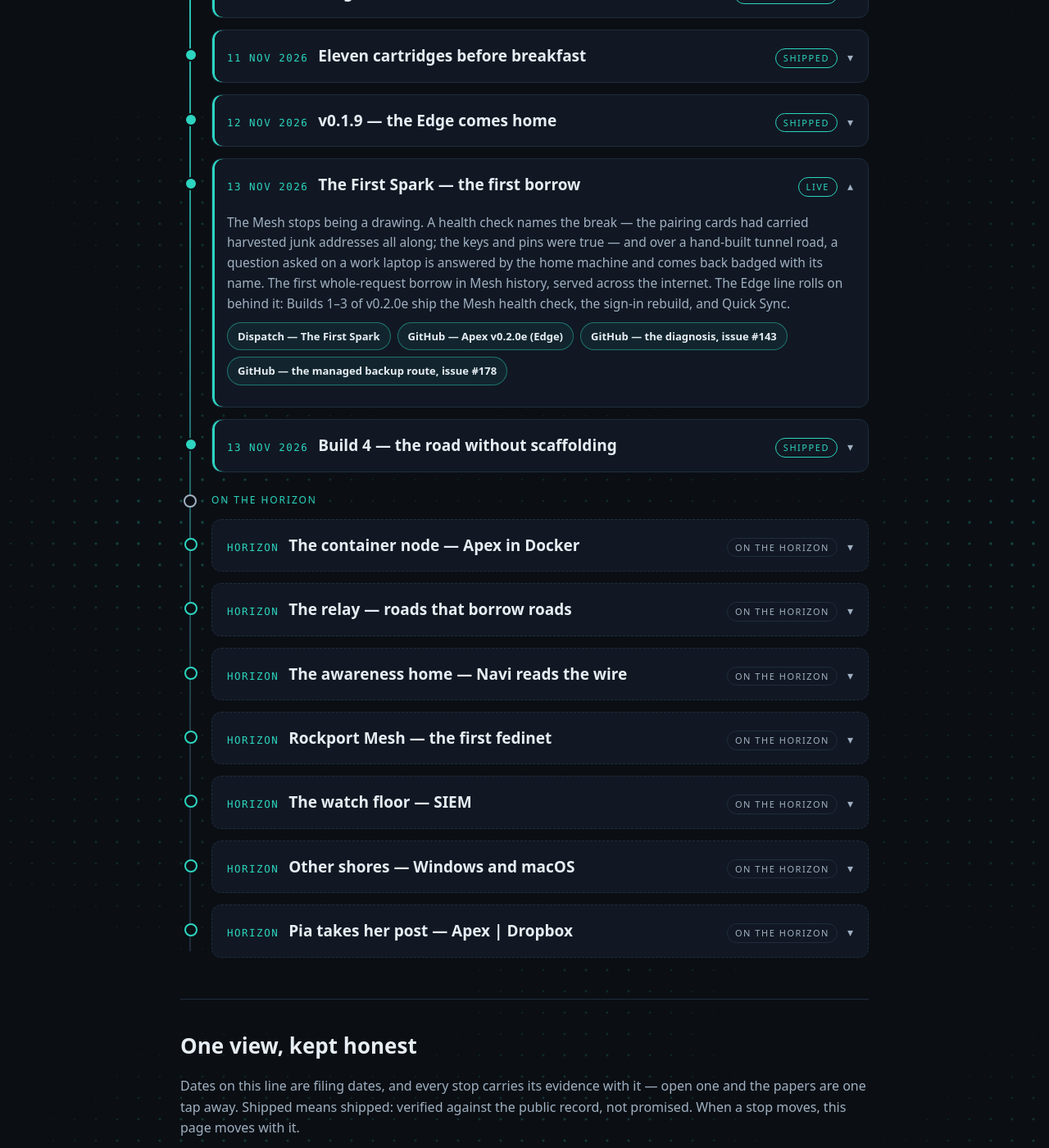
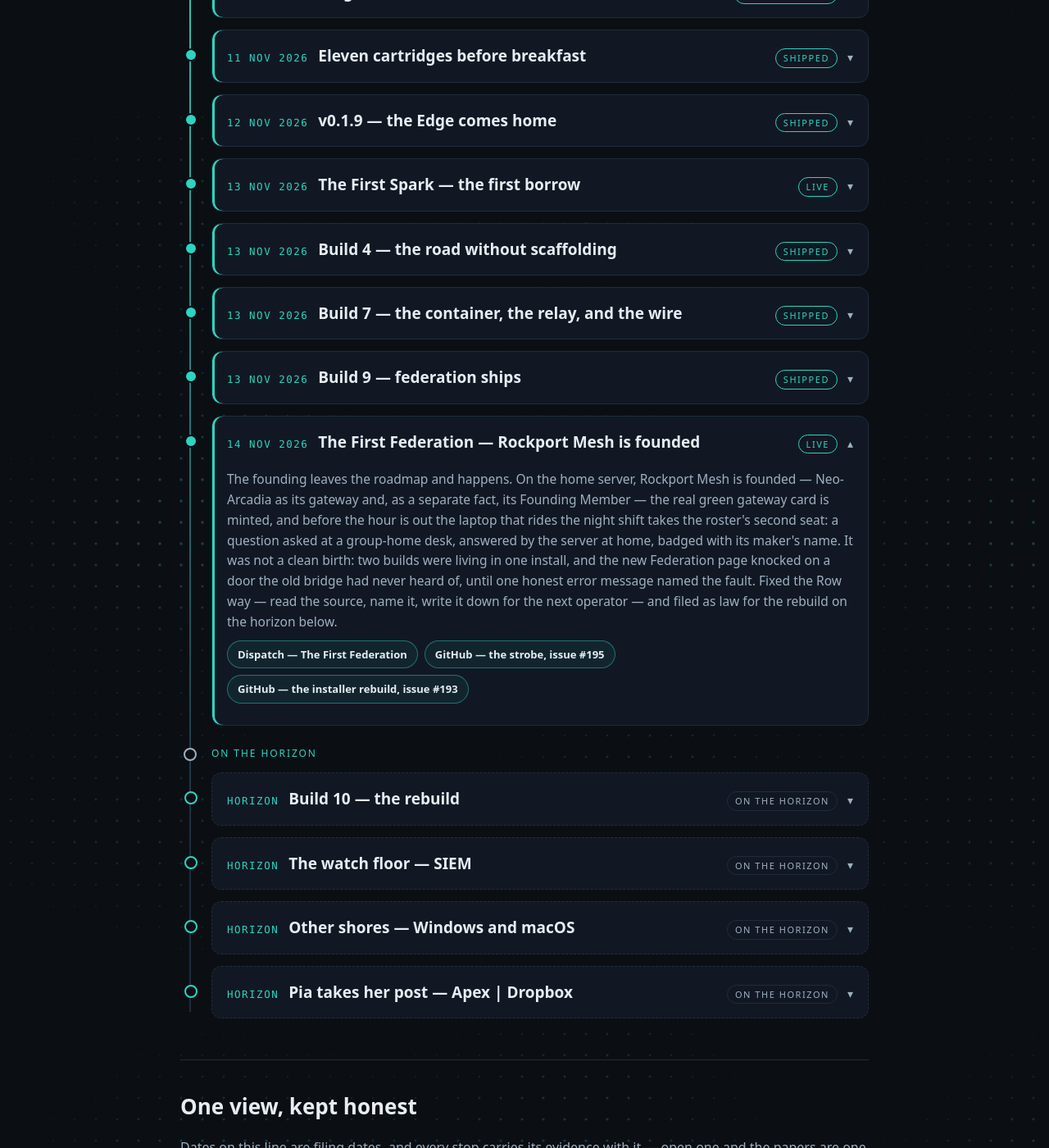
Before and after one commit to AlexKollar/nocturnerow, a Jekyll site: the page built from roadmap.html, in a window 1280 px wide and 1400 px high, scrolled down 758 px. Shown: the whole window at 82% size. Built offline with Jekyll 4.4.1, drawn with Linux system fonts in a browser that asks for light colours.

Commit message:
Roadmap: Build 7, Build 9 and the First Federation to the record; Build 10 to the horizon

```diff
--- a/roadmap.html
+++ b/roadmap.html
@@ -81,7 +81,7 @@ description: "The whole Row on one line — every milestone a stop on a vertical
 </div>
 </details>
 
-<details class="tl-item" open>
+<details class="tl-item">
 <summary><span class="tl-date">13 NOV 2026</span><span class="tl-title">The First Spark — the first borrow</span><span class="tl-tag">LIVE</span></summary>
 <div class="tl-body">
 <p>The Mesh stops being a drawing. A health check names the break — the pairing cards had carried harvested junk addresses all along; the keys and pins were true — and over a hand-built tunnel road, a question asked on a work laptop is answered by the home machine and comes back badged with its name. The first whole-request borrow in Mesh history, served across the internet. The Edge line rolls on behind it: Builds 1–3 of v0.2.0e ship the Mesh health check, the sign-in rebuild, and Quick Sync.</p>
@@ -91,42 +91,44 @@ description: "The whole Row on one line — every milestone a stop on a vertical
 <details class="tl-item">
 <summary><span class="tl-date">13 NOV 2026</span><span class="tl-title">Build 4 — the road without scaffolding</span><span class="tl-tag">SHIPPED</span></summary>
 <div class="tl-body">
-<p>The patch the First Spark demanded, shipped the same night. Pairing cards now carry only honest addresses — harvested by physical interface, never by range — and refuse to mint when there is no way home to print. Every address in a record can carry its own port, the operator can declare a public endpoint, and the Mesh door answers on three numbers at once — 8765, 8443, 2475 — minding its knocks now that it can face the internet. And the hand-built tunnel that carried the first borrow becomes a managed backup route: the bridge holds the tunnel now, not the operator. Field-checked on the laptop before it published; the home machine's pull is still to come, and it doubles as the updater's own proof.</p>
+<p>The patch the First Spark demanded, shipped the same night. Pairing cards now carry only honest addresses — harvested by physical interface, never by range — and refuse to mint when there is no way home to print. Every address in a record can carry its own port, the operator can declare a public endpoint, and the Mesh door answers on three numbers at once — 8765, 8443, 2475 — minding its knocks now that it can face the internet. And the hand-built tunnel that carried the first borrow becomes a managed backup route: the bridge holds the tunnel now, not the operator. Field-checked on the laptop before it published. The home machine took its later builds by hand in the end; the updater's unattended proof is still owed, and it now rides the rebuilt installer's first pull.</p>
 <p class="tl-links"><a href="https://github.com/AlexKollar/Apex/releases/tag/v0.2.0e">GitHub — Apex v0.2.0e Build 4</a><a href="https://github.com/AlexKollar/Apex/issues/143">GitHub — the fix, issue #143</a><a href="https://github.com/AlexKollar/Apex/issues/178">GitHub — the managed route, issue #178</a></p>
+</div>
+</details>
+
+<details class="tl-item">
+<summary><span class="tl-date">13 NOV 2026</span><span class="tl-title">Build 7 — the container, the relay, and the wire</span><span class="tl-tag">SHIPPED</span></summary>
+<div class="tl-body">
+<p>Three horizon stops land in a single build. Apex ships in Docker — DHD-first from the first boot, the node's identity minted on its own machine, never baked into the image. The relay teaches the Mesh to borrow a road: three consents, each given on its own dashboard, sealed traffic carried one hop and no further. And the awareness home opens — the Threat Intelligence Center rebuilt and renamed The Wire: news, CVEs, CTFs and bug bounties, each family on its own tab, articles read inside the app. The Edge line rolls on behind it: Build 5 heals the backup-route switch's snap-back, and Build 6 teaches the health check to heal junk peer records in place, lets Quick Sync ride the Mesh itself, and replaces the runtime token with a proper GitHub account sign-in.</p>
+<p class="tl-links"><a href="https://github.com/AlexKollar/Apex/releases/tag/v0.2.0e">GitHub — Apex v0.2.0e (Edge)</a><a href="https://github.com/AlexKollar/Apex/issues/191">GitHub — Docker, issue #191</a><a href="https://github.com/AlexKollar/Apex/issues/154">GitHub — the relay, issue #154</a><a href="https://github.com/AlexKollar/Apex/issues/188">GitHub — the wire, issue #188</a></p>
+</div>
+</details>
+<details class="tl-item">
+<summary><span class="tl-date">13 NOV 2026</span><span class="tl-title">Build 9 — federation ships</span><span class="tl-tag">SHIPPED</span></summary>
+<div class="tl-body">
+<p>The layer the Mesh was always pointing at. Fedinets arrive: named federations whose membership is a roster signed by their gateway, admission carried on a green gateway card that grants introduction and nothing more. Deep trust is available to any fedinet that rules it — auto-pairing and auto-lending against the signed roster — fenced by guardrails: per-member ticks, untrust that always wins, hourly caps, and an owner whose own work preempts every borrow. Crown acts — the trust-class decisions — learn to run through DHD under the Operator Badge step-up, named and audited. And the status bar stops counting connections and says what matters: <b>Mesh Online</b>. Build 8's federation folded into 9 and the pair published as one.</p>
+<p class="tl-links"><a href="https://github.com/AlexKollar/Apex/releases/tag/v0.2.0e">GitHub — Apex v0.2.0e (Edge)</a><a href="https://github.com/AlexKollar/Apex/issues/154">GitHub — the federation design, issue #154</a><a href="/mesh.html">The Mesh page</a></p>
+</div>
+</details>
+<details class="tl-item" open>
+<summary><span class="tl-date">14 NOV 2026</span><span class="tl-title">The First Federation — Rockport Mesh is founded</span><span class="tl-tag">LIVE</span></summary>
+<div class="tl-body">
+<p>The founding leaves the roadmap and happens. On the home server, Rockport Mesh is founded — Neo-Arcadia as its gateway and, as a separate fact, its Founding Member — the real green gateway card is minted, and before the hour is out the laptop that rides the night shift takes the roster's second seat: a question asked at a group-home desk, answered by the server at home, badged with its maker's name. It was not a clean birth: two builds were living in one install, and the new Federation page knocked on a door the old bridge had never heard of, until one honest error message named the fault. Fixed the Row way — read the source, name it, write it down for the next operator — and filed as law for the rebuild on the horizon below.</p>
+<p class="tl-links"><a href="/notes/the-first-federation/">Dispatch — The First Federation</a><a href="https://github.com/AlexKollar/Apex/issues/195">GitHub — the strobe, issue #195</a><a href="https://github.com/AlexKollar/Apex/issues/193">GitHub — the installer rebuild, issue #193</a></p>
 </div>
 </details>
 
 <div class="tl-break">ON THE HORIZON</div>
 
-<details class="tl-item horizon">
-<summary><span class="tl-date">HORIZON</span><span class="tl-title">The container node — Apex in Docker</span><span class="tl-tag">ON THE HORIZON</span></summary>
-<div class="tl-body">
-<p>The smallest box gets power. The Mesh doctrine says the smallest node is the point — so Apex ships as a container: any machine that can run one becomes a full node, DHD answering on the local network from the first boot, the Mesh door published, the node's identity minted on its own machine and never baked into the image. Its first field operator is already waiting — a Docker host in Arizona, slated Node № 004. It lands with the Edge's relay build; when the federation ships, the image gains the green Rockport gateway card, preloaded as an introduction.</p>
-<p class="tl-links"><a href="https://github.com/AlexKollar/Apex/releases/tag/v0.2.0e">GitHub — Apex v0.2.0e (Edge)</a><a href="/mesh.html">The Mesh page</a></p>
-</div>
-</details>
+
+
+
 
 <details class="tl-item horizon">
-<summary><span class="tl-date">HORIZON</span><span class="tl-title">The relay — roads that borrow roads</span><span class="tl-tag">ON THE HORIZON</span></summary>
+<summary><span class="tl-date">HORIZON</span><span class="tl-title">Build 10 — the rebuild</span><span class="tl-tag">ON THE HORIZON</span></summary>
 <div class="tl-body">
-<p>Some nodes have no public door — a container behind someone else's router, a laptop on café Wi-Fi. The relay teaches the Mesh to borrow a road: with three consents, each given in person — the asker, the lender, the carrier — a mutual peer carries sealed traffic between two nodes that cannot reach each other. One hop, hard limit; the carrier sees the envelope, never the letter. The bar it has to clear is the founder's: drop a card and you're connected — from a network the node has never touched, with no hand-started anything.</p>
-<p class="tl-links"><a href="https://github.com/AlexKollar/Apex/issues/154">GitHub — the Mesh doctrine, issue #154</a><a href="/mesh.html">The Mesh page</a></p>
-</div>
-</details>
-
-<details class="tl-item horizon">
-<summary><span class="tl-date">HORIZON</span><span class="tl-title">The awareness home — Navi reads the wire</span><span class="tl-tag">ON THE HORIZON</span></summary>
-<div class="tl-body">
-<p>Navi stops answering from memory alone. A wire of security reporting and fresh CVEs lands aboard Apex, and the Threat Intelligence Center is rebuilt as an awareness home: an at-a-glance dashboard, then a dedicated tab apiece for news, CVEs, CTFs and bug bounties — every card opening into everything its source carries, articles read inside the app itself. Ask her what's the sitch and she answers with the day: what's breaking, what's exploited, what's still developing — sourced, dated, and her own opinion labeled as hers.</p>
-<p class="tl-links"><a href="https://github.com/AlexKollar/Apex/issues/188">GitHub — the news wire, issue #188</a><a href="https://github.com/AlexKollar/Apex/issues/189">GitHub — CTFs, issue #189</a><a href="https://github.com/AlexKollar/Apex/issues/190">GitHub — bug bounties, issue #190</a></p>
-</div>
-</details>
-
-<details class="tl-item horizon">
-<summary><span class="tl-date">HORIZON</span><span class="tl-title">Rockport Mesh — the first fedinet</span><span class="tl-tag">ON THE HORIZON</span></summary>
-<div class="tl-body">
-<p>The federation grows past one operator's machines. Nodes will join named federations — fedinets — under a shared name, without surrendering the pairwise rule: membership never makes trust transitive. Admission comes by gateway card: the same card form as a pairing card, but green, carrying the fedinet's name on its face. Neo-Arcadia is the gateway into the first of them, the Rockport Mesh — and its Founding Member. The trust shape is ruled now, too: a fedinet can be trusted by default — membership auto-pairs and auto-lends against its signed roster — with every member keeping their own tick for whether new arrivals inherit that trust, and anyone free to found and host a fedinet of their own on the same machinery. The administration lives on a page of its own. When that day comes, the status bar stops listing what is connected and simply reads: Mesh Online.</p>
-<p class="tl-links"><a href="https://github.com/AlexKollar/Apex/issues/154">GitHub — the federation design, issue #154</a><a href="/mesh.html">The Mesh page</a></p>
+<p>Baking now. The installer is rebuilt from its own audit — eighteen field incidents deep: the manifest becomes the contract the installer executes instead of a passenger, the new tree is staged beside the old and swapped whole in one act (no more two-file flip a failure can strand), placement never needs sudo, and the product proves its own payload after every install instead of trusting version stamps. Riding with it: a client render guard, so no page can strobe against a rude answer again, and an application brush-up — the Updater folds into the System menu, the rail's Systems group becomes Apex | Network with Federation first, the Mesh page is rebuilt in the Federation page's calmer image, and the article reader learns to actually show up on mobile. Its field proof is already named: both machines pull it unattended — the verdict the updater has owed since Build 3.</p>
+<p class="tl-links"><a href="https://github.com/AlexKollar/Apex/issues/193">GitHub — the rebuild, issue #193</a><a href="https://github.com/AlexKollar/Apex/issues/195">GitHub — the render guard, issue #195</a><a href="https://github.com/AlexKollar/Apex/issues/196">GitHub — the brush-up, issue #196</a></p>
 </div>
 </details>
 
```
